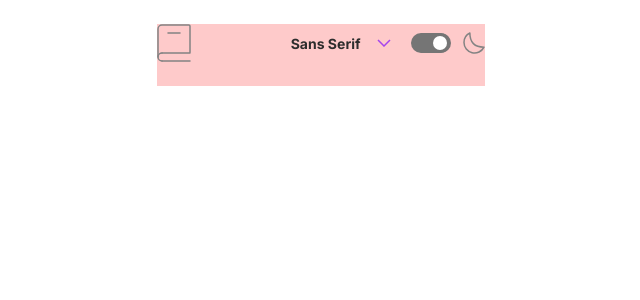
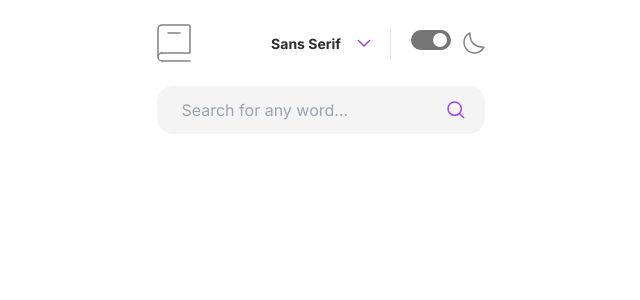
Before and after one commit to yosephwinata/dictionary-web-app, a React (Vite) app: page / in a window 1280 px wide. Shown: the top 300 px of the page, without its empty margins (319-959 px from the left). Built offline with nearby package versions, Linux system fonts and the light colour scheme.

Commit message:
Add vertical line

```diff
--- a/src/App.tsx
+++ b/src/App.tsx
@@ -1,10 +1,16 @@
 import Header from "./components/Header";
+import SearchBar from "./ui/SearchBar";
 
 const App = () => {
   return (
     <div className="flex justify-center pt-6">
-      <div className="w-[20.44rem] bg-red-200">
-        <Header />
+      <div className="w-[20.44rem]">
+        <div className="mb-6">
+          <Header />
+        </div>
+        <div className="mb-6">
+          <SearchBar />
+        </div>
       </div>
     </div>
   );
--- a/src/components/Header.tsx
+++ b/src/components/Header.tsx
@@ -5,10 +5,15 @@ import ToggleSwitch from "../ui/ToggleSwitch";
 
 const Header = () => {
   return (
-    <div className="mb-6 flex items-center">
+    <div className="flex items-center">
       <Logo />
-      <FontSelector />
-      <ToggleSwitch />
+      <div className="ml-auto">
+        <FontSelector />
+      </div>
+      <VerticalLine />
+      <div className="ml-5">
+        <ToggleSwitch />
+      </div>
       <div className="ml-3">
         <IconMoon />
       </div>
@@ -18,11 +23,15 @@ const Header = () => {
 
 const FontSelector = () => {
   return (
-    <button className="ml-auto flex items-center gap-4">
+    <button className="flex items-center gap-4">
       <span className="text-black-3 text-[0.875rem] font-bold">Sans Serif</span>
       <IconArrowDown />
     </button>
   );
 };
 
+const VerticalLine = () => {
+  return <div className="bg-gray-2 ml-[1.1625rem] h-8 w-[0.0625rem]"></div>;
+};
+
 export default Header;
--- /dev/null
+++ b/src/ui/SearchBar.tsx
@@ -0,0 +1,17 @@
+import IconSearch from "../svg/IconSearch";
+
+const SearchBar = () => {
+  return (
+    <div className="relative">
+      <input
+        placeholder="Search for any word…"
+        className="bg-gray-3 h-12 w-full rounded-[16px] px-6"
+      />
+      <div className="absolute right-0 top-1/2 -translate-x-5 -translate-y-1/2">
+        <IconSearch />
+      </div>
+    </div>
+  );
+};
+
+export default SearchBar;
--- a/src/ui/ToggleSwitch.tsx
+++ b/src/ui/ToggleSwitch.tsx
@@ -1,6 +1,6 @@
 const ToggleSwitch = () => {
   return (
-    <button className="bg-gray-1 ml-5 h-[1.25rem] w-[2.5rem] rounded-[10px] px-1">
+    <button className="bg-gray-1 h-[1.25rem] w-[2.5rem] rounded-[10px] px-1">
       <span className="ml-auto block h-[0.875rem] w-[0.875rem] rounded-full bg-white"></span>
     </button>
   );
```
